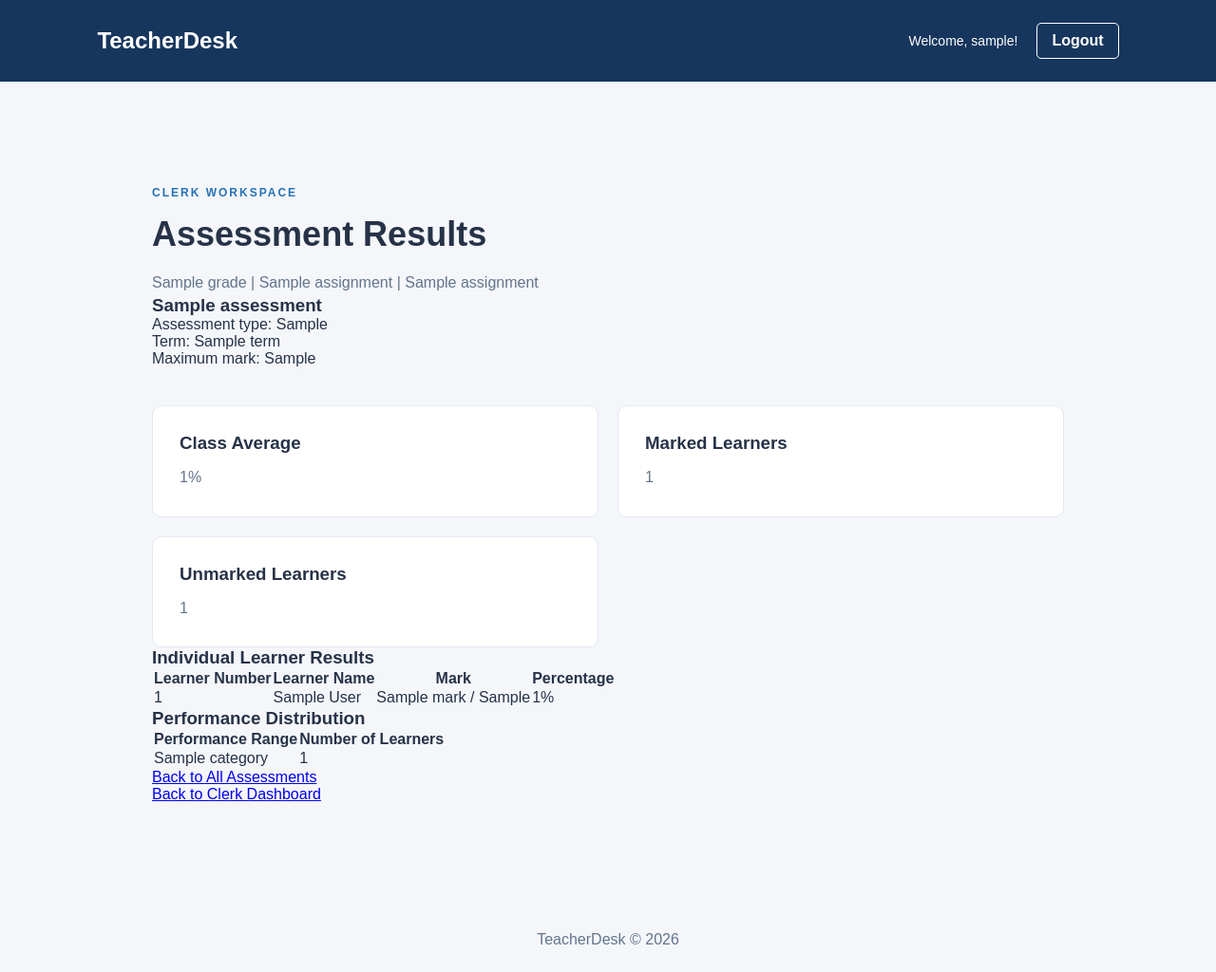
After one commit to ItumelengRandyMalau/teacherdesk, a Flask app: template app/templates/clerk_assessment_results.html in a window 1280 px wide. The commit adds this page. Shown: the whole page at 95% size. Run offline with Flask 3, Linux system fonts and the light colour scheme; the template is opened without the code that fills it: most values are stand-ins (such as "Sample title", 1, 10 or a date in 2020).

Commit message:
Add clerk assessment results page to display detailed performance metrics

```diff
--- /dev/null
+++ b/app/templates/clerk_assessment_results.html
@@ -0,0 +1,120 @@
+{% extends "base.html" %} {% block title %}Assessment Results | TeacherDesk{%
+endblock %} {% block header %}
+<header class="navbar">
+  <h1>TeacherDesk</h1>
+
+  <div class="nav-user">
+    <span>Welcome, {{ username }}!</span>
+    <a href="{{ url_for('auth.logout') }}">Logout</a>
+  </div>
+</header>
+{% endblock %} {% block content %}
+<main class="welcome">
+  <p class="eyebrow">CLERK WORKSPACE</p>
+
+  <h2>Assessment Results</h2>
+
+  <p class="intro">
+    {{ assignment.grade }} | {{ assignment.class_name }} | {{ assignment.subject
+    }}
+  </p>
+
+  <section class="staff-list">
+    <h3>{{ assessment.title }}</h3>
+
+    <p>
+      Assessment type: {{ assessment.assessment_type }}<br />
+      Term: {{ assessment.term }}<br />
+      Maximum mark: {{ assessment.max_mark }}
+    </p>
+
+    <section class="modules">
+      <div class="module">
+        <h3>Class Average</h3>
+        <p>
+          {% if average_percentage is not none %} {{ average_percentage }}% {%
+          else %} N/A {% endif %}
+        </p>
+      </div>
+
+      <div class="module">
+        <h3>Marked Learners</h3>
+        <p>{{ marked_count }}</p>
+      </div>
+
+      <div class="module">
+        <h3>Unmarked Learners</h3>
+        <p>{{ unmarked_count }}</p>
+      </div>
+    </section>
+
+    <h3>Individual Learner Results</h3>
+
+    {% if results %}
+    <table>
+      <thead>
+        <tr>
+          <th>Learner Number</th>
+          <th>Learner Name</th>
+          <th>Mark</th>
+          <th>Percentage</th>
+        </tr>
+      </thead>
+
+      <tbody>
+        {% for result in results %}
+        <tr>
+          <td>{{ result.learner.learner_number }}</td>
+
+          <td>
+            {{ result.learner.first_name }} {{ result.learner.last_name }}
+          </td>
+
+          <td>
+            {% if result.mark %} {{ result.mark.mark }} / {{ assessment.max_mark
+            }} {% else %} Not marked {% endif %}
+          </td>
+
+          <td>
+            {% if result.percentage is not none %} {{ result.percentage }}% {%
+            else %} N/A {% endif %}
+          </td>
+        </tr>
+        {% endfor %}
+      </tbody>
+    </table>
+
+    {% else %}
+    <p>No active learners were found in this class.</p>
+    {% endif %}
+
+    <h3>Performance Distribution</h3>
+
+    <table>
+      <thead>
+        <tr>
+          <th>Performance Range</th>
+          <th>Number of Learners</th>
+        </tr>
+      </thead>
+
+      <tbody>
+        {% for range, count in performance_distribution.items() %}
+        <tr>
+          <td>{{ range }}</td>
+          <td>{{ count }}</td>
+        </tr>
+        {% endfor %}
+      </tbody>
+    </table>
+
+    <p>
+      <a href="{{ url_for('clerk_assessments') }}"> Back to All Assessments </a>
+    </p>
+
+    <p>
+      <a href="{{ url_for('clerk_dashboard') }}"> Back to Clerk Dashboard </a>
+    </p>
+  </section>
+</main>
+{% endblock %}
```
Also changed, not shown: app/__init__.py (+112 -0 lines), app/templates/clerk_assessments.html (+7 -1 lines).
